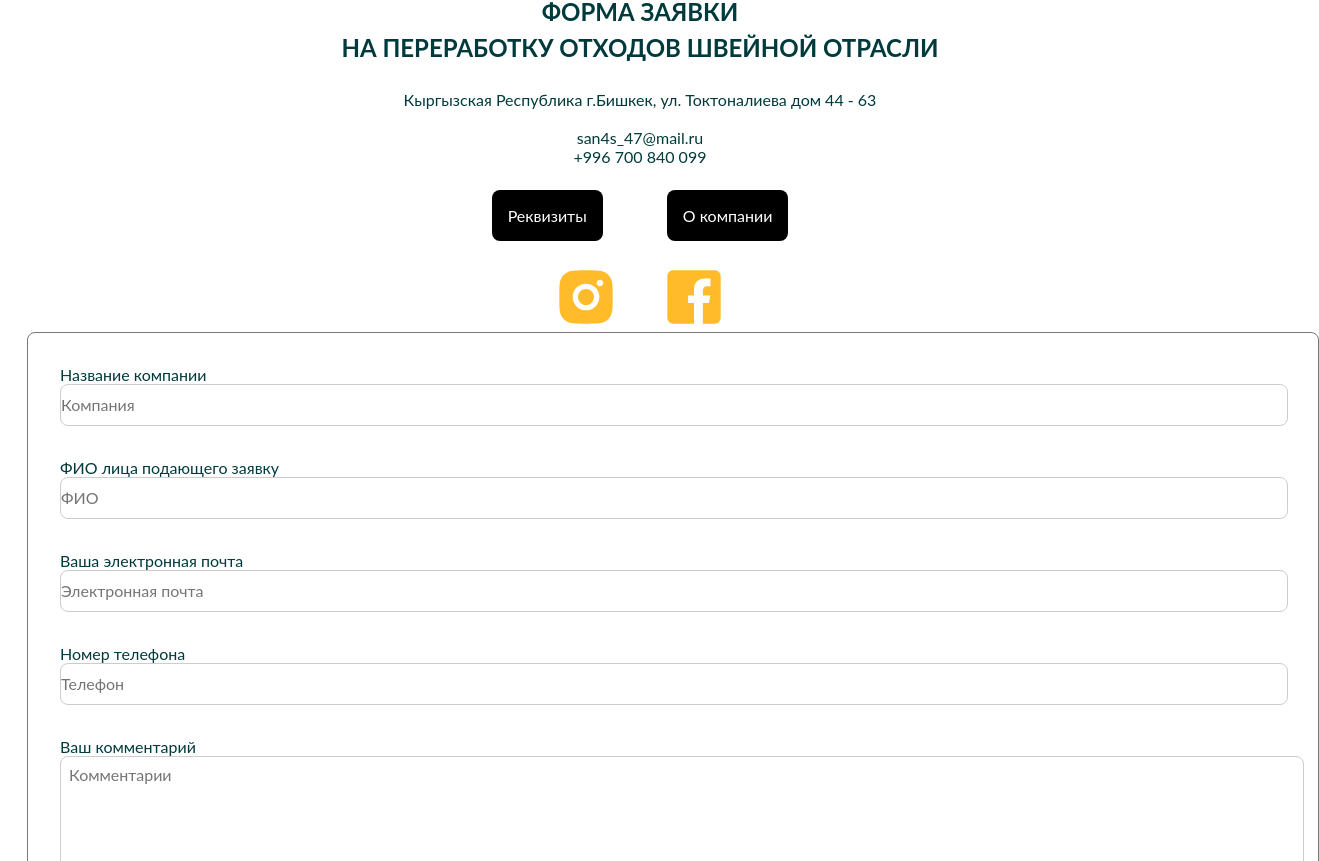
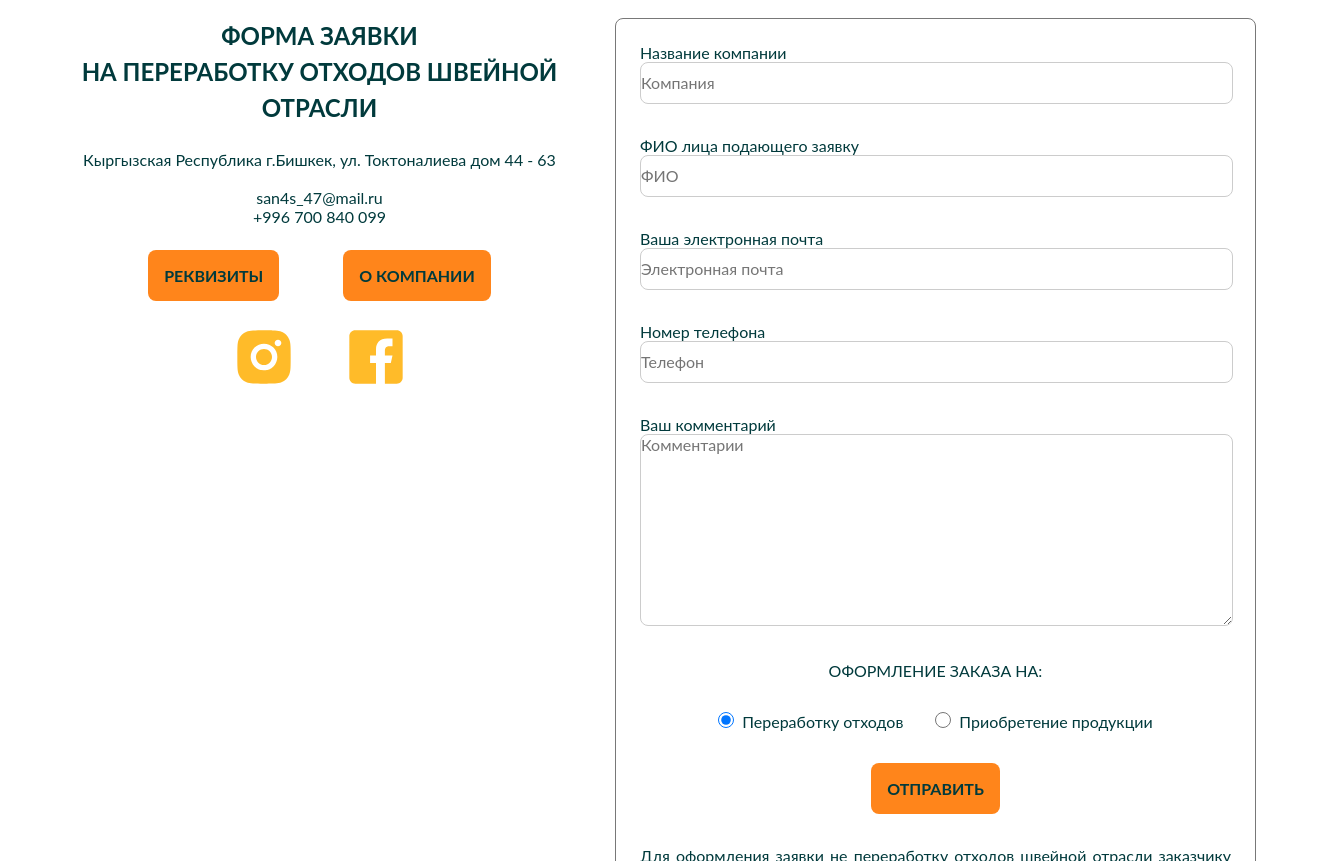
Before and after one commit to SanjarKeySkills/ecoTextile, a React (Create React App) app: page /contact in a window 1280 px wide. Shown: the part 139-1000 px from the top of the page, 1319 px wide, since content can reach past the window. Built offline with nearby package versions, Linux system fonts and the light colour scheme.

Commit message:
17/03/25| Contact Page completed

```diff
--- a/src/components/ui/Button/button.module.scss
+++ b/src/components/ui/Button/button.module.scss
@@ -34,18 +34,15 @@
         border: 3px solid #77797a;
     }
 }
-
 .s {
     border: none;
-    border-radius: 4px;
-    background-color: #c69214;
-    width: 124px;
-    height: 31px;
-    font-size: 14px;
-    text-align: center;
-    font-family: "Arial", "Open Sans";
+    border-radius: 8px;
+    background-color: #ff851b;
+    padding: 16px;
     font-weight: bold;
-    color: #ffffff;
+    &:hover {
+        background-color: #018e49;
+    }
 }
 
 .sDark {
--- a/src/components/widgets/ContactBlock/ContactBlock.jsx
+++ b/src/components/widgets/ContactBlock/ContactBlock.jsx
@@ -7,7 +7,7 @@ import Button from "../../ui/Button/Button";
 const ContactBlock = () => {
     return (
         <div className={styles.contact}>
-            <div className={styles.contactWraper}>
+            <div className={styles.contactWrapper}>
                 <div className={styles.contactForm}>
                     <div className={styles.contactFormInfo}>
                         <h2>
@@ -21,17 +21,15 @@ const ContactBlock = () => {
                             <br /> +996 700 840 099
                         </p>
                     </div>
-
                     <div className={styles.contactFormButtonsAndSocial}>
-                        <a href="#" className={styles.sDarkLink}>
-                            Реквизиты
+                        <a href="#" className={styles.btnForm}>
+                            РЕКВИЗИТЫ
                         </a>
 
-                        <a href="/mission" className={styles.sDarkLink}>
-                            О компании
+                        <a href="/mission" className={styles.btnForm}>
+                            О КОМПАНИИ
                         </a>
                     </div>
-
                     <div className={styles.contactSocial}>
                         <a href="https://www.instagram.com/">
                             <img
@@ -49,7 +47,6 @@ const ContactBlock = () => {
                         </a>
                     </div>
                 </div>
-
                 <div className={styles.contactInput}>
                     <form
                         method="post"
--- a/src/components/widgets/ContactBlock/contactBlock.module.scss
+++ b/src/components/widgets/ContactBlock/contactBlock.module.scss
@@ -2,19 +2,21 @@
     width: 100%;
     display: flex;
     justify-content: center;
-    align-items: flex-start;
+    align-items: center;
+    padding-bottom: 24px;
 }
 .contactWrapper {
     max-width: 1440px;
+    padding: 24px;
     display: flex;
     justify-content: center;
-    align-items: center;
     flex-direction: row;
 }
 .contactForm {
     width: 100%;
     display: flex;
     flex-direction: column;
+    justify-content: flex-start;
     gap: 24px;
     h2 {
         font-weight: bold;
@@ -30,7 +32,6 @@
         width: 64px;
     }
 }
-
 .contactFormInfo {
     display: flex;
     flex-direction: column;
@@ -39,38 +40,34 @@
         text-align: center;
     }
 }
-
 .contactFormButtonsAndSocial {
     display: flex;
     flex-direction: row;
     gap: 64px;
     justify-content: center;
-    .sDarkLink {
+    .btnForm {
+        border-radius: 8px;
+        background-color: #ff851b;
         padding: 16px;
-        border-radius: 8px;
-        background-color: #000;
-        font-size: 16px;
+        font-weight: bold;
         text-align: center;
-
-        color: #ffffff;
         text-decoration: none;
+        &:hover {
+            background-color: #018e49;
+        }
     }
 }
-
 .contactSocial {
     display: flex;
     flex-direction: row;
     justify-content: center;
-    gap: 44px;
+    gap: 48px;
 }
-
 .contactInput {
     width: 100%;
-    padding: 32px;
+    padding: 24px;
     display: flex;
     flex-direction: column;
-    justify-content: center;
-    align-items: initial;
     gap: 32px;
     border: 1.5px solid #787878;
     border-radius: 8px;
@@ -78,7 +75,6 @@
         text-align: center;
     }
 }
-
 form {
     display: flex;
     flex-direction: column;
@@ -86,7 +82,6 @@ form {
     align-items: initial;
     gap: 32px;
 }
-
 input {
     height: 40px;
     width: 100%;
@@ -96,23 +91,19 @@ input {
     font-size: 16px;
     transition: all 0.3s ease;
 }
-
 input:focus,
 input:valid {
     border-color: #787878;
 }
-
 .textareaBox {
     textarea {
         width: 100%;
-        padding: 8px;
         border-radius: 8px;
         border: 1px solid #ccc;
         color: #787878;
         transition: all 0.3s ease;
     }
 }
-
 .inputContainer {
     display: flex;
     flex-direction: row;
@@ -123,28 +114,32 @@ input:valid {
         height: 16px;
     }
 }
-
 .inputWrapper {
     display: flex;
     gap: 8px;
 }
-
 .buttonWrapper {
     margin: 0 auto;
 }
-
 .contactOfficial {
     text-align: justify;
 }
 
+@media (max-width: 1120px) {
+    .contactWrapper {
+        margin: 88px auto 0;
+    }
+}
 @media (max-width: 880px) {
     .contactWrapper {
-        padding: 32px;
         flex-direction: column;
         text-align: center;
     }
     .contactFormButtonsAndSocial {
         gap: 8px;
+    }
+    .contactInput {
+        width: 88%;
     }
 }
 
```
